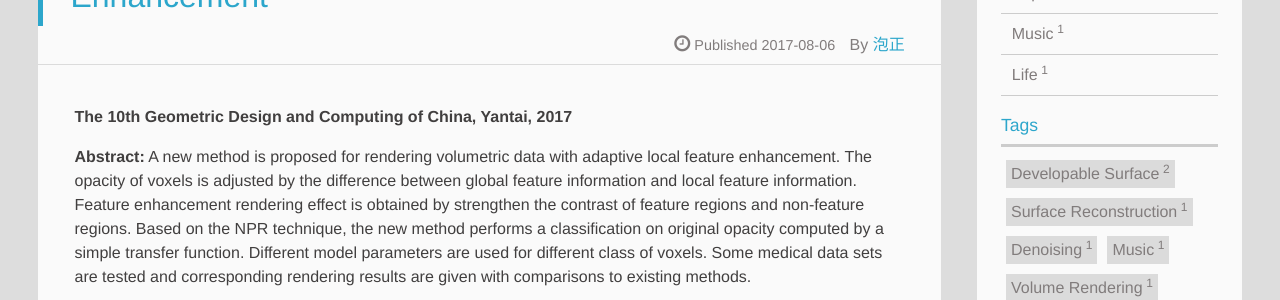
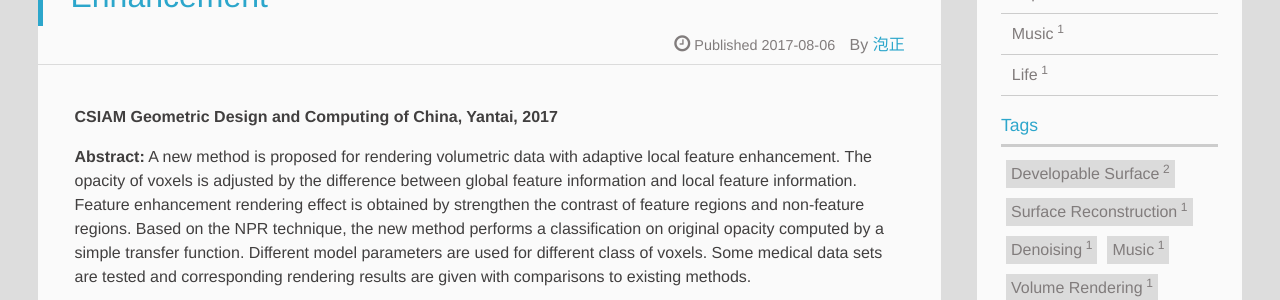
Before and after one commit to PAULYZHENG/paulyzheng.github.io, a Jekyll site: the page built from _posts/2017-08-07-Volume Rendering with Adaptive Local Feature Enhancement.md, in a window 1280 px wide. Shown: the part 352-652 px from the top of the page. Built offline with Jekyll 4.4.1, drawn with Linux system fonts in a browser that asks for light colours.

Commit message:
Update 2017-08-07-Volume Rendering with Adaptive Local Feature Enhancement.md

```diff
--- a/_posts/2017-08-07-Volume Rendering with Adaptive Local Feature Enhancement.md
+++ b/_posts/2017-08-07-Volume Rendering with Adaptive Local Feature Enhancement.md
@@ -8,7 +8,7 @@ category:
 tags:
  - Volume Rendering
 ---
-__The 10th Geometric Design and Computing of China, Yantai, 2017__
+__CSIAM Geometric Design and Computing of China, Yantai, 2017__
 
 __Abstract:__ A new method is proposed for rendering volumetric data with adaptive local feature enhancement. The opacity of voxels is adjusted by the difference between global feature information and local feature information. Feature enhancement rendering effect is obtained by strengthen the contrast of feature regions and non-feature regions. Based on the NPR technique, the new method performs a classification on original opacity computed by a simple transfer function. Different model parameters are used for different class of voxels. Some medical data sets are tested and corresponding rendering results are given with comparisons to existing methods.
 
```
